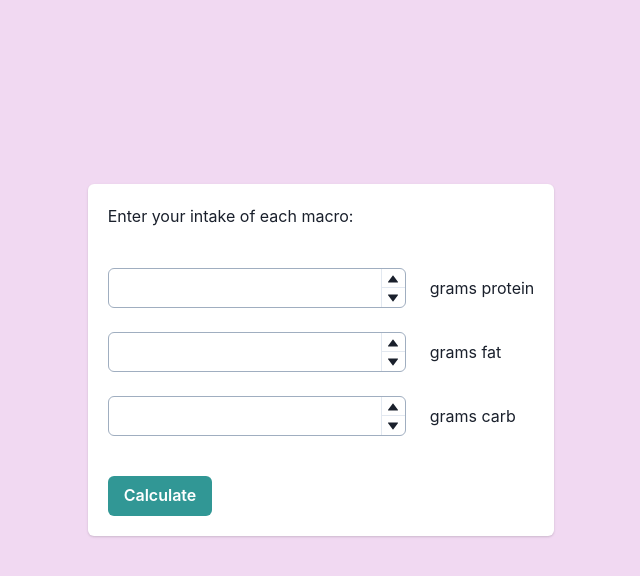
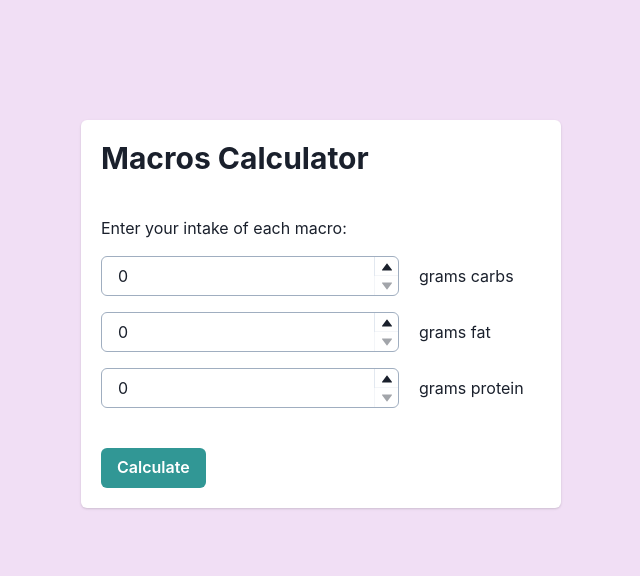
Before and after one commit to caitlynrawlings/MacroCalculator, a React (Create React App) app: page / in a window 1280 px wide. Shown: the top 576 px of the page, without its empty margins (319-959 px from the left). Built offline with nearby package versions, Linux system fonts and the light colour scheme.

Commit message:
made the other macro tabs. fixed some capitalization. added link for source. made fixed width container and fixed starting height.

```diff
--- a/src/App.js
+++ b/src/App.js
@@ -1,5 +1,6 @@
 import React, { useState } from 'react';
-import { ChakraProvider as ChakraBaseProvider } from '@chakra-ui/react'; // Changed ChakraBaseProvider to ChakraProvider
+import { ChakraProvider as ChakraBaseProvider } from '@chakra-ui/react';
+import { Container, Center } from '@chakra-ui/react'
 import theme from './theme.ts';
 import EnterInfo from './pages/EnterInfo.tsx';
 import Results from './pages/Results.tsx';
@@ -25,17 +26,26 @@ const App = () => {
 
   return (
     <ChakraBaseProvider theme={theme}>
+      <Center marginTop='15vh'>
+        <Container maxW='lg'>
           {currentPage === 'EnterInfo' && (
             <EnterInfo
+              carb={carb}
+              protein={protein}
+              fat={fat}
               onCalculate={loadResults}
-          // Add EnterInfo-specific props here
             />
           )}
           {currentPage === 'Results' && (
-        <Results carb={carb} protein={protein} fat={fat} onBack={loadEnter}
-          // Add Result-specific props here
+            <Results
+              carb={carb}
+              protein={protein}
+              fat={fat}
+              onBack={loadEnter}
             />
           )}
+        </Container>
+      </Center>
     </ChakraBaseProvider>
   );
 };
--- a/src/components/MacroInput.tsx
+++ b/src/components/MacroInput.tsx
@@ -9,10 +9,10 @@ import {
   } from '@chakra-ui/react';
   import React from 'react';
 
-  const MacroInput: React.FC<{ label: string; onAmountChange: (value: number) => void }> = ({ label, onAmountChange }) => {
+  const MacroInput: React.FC<{ label: string, defaultVal: number, onAmountChange: (value: number) => void }> = ({ label, defaultVal, onAmountChange }) => {
     return (
-      <HStack spacing="24px">
-        <NumberInput min={0} onChange={(_, valueAsString) => onAmountChange(valueAsString)}>
+      <HStack spacing="20px">
+        <NumberInput min={0} defaultValue={defaultVal} onChange={(_, valueAsString) => onAmountChange(valueAsString)}>
           <NumberInputField />
           <NumberInputStepper>
             <NumberIncrementStepper />
--- a/src/pages/EnterInfo.tsx
+++ b/src/pages/EnterInfo.tsx
@@ -1,11 +1,11 @@
 import React, { useState } from 'react';
-import { Card, CardHeader, CardBody, CardFooter, Text, Center, Stack, Button} from '@chakra-ui/react'
+import { Heading, Card, CardHeader, CardBody, CardFooter, Text, Center, Stack, Button} from '@chakra-ui/react'
 import MacroInput from '../components/MacroInput.tsx'
 
-const EnterInfo: React.FC<{ onCalculate: (protein: number, carb: number, fat: number) => void }> = ({ onCalculate }) => {
-  const [proteinAmount, setProteinAmount] = useState<number>(0);
-  const [CarbAmount, setCarbAmount] = useState<number>(0);
-  const [FatAmount, setFatAmount] = useState<number>(0);
+const EnterInfo: React.FC<{ protein: number, carb: number, fat: number, onCalculate: (protein: number, carb: number, fat: number) => void }> = ({ protein, carb, fat, onCalculate }) => {
+  const [proteinAmount, setProteinAmount] = useState<number>(protein);
+  const [CarbAmount, setCarbAmount] = useState<number>(carb);
+  const [FatAmount, setFatAmount] = useState<number>(fat);
 
   const handleProteinChange = (value: number) => {
     setProteinAmount(value);
@@ -25,16 +25,16 @@ const EnterInfo: React.FC<{ onCalculate: (protein: number, carb: number, fat: nu
   };
 
   return (
-    <Center h='90vh'>
     <Card>
       <CardHeader>
-          Enter your intake of each macro:
+        <Heading as='h1' size='lg'>Macros Calculator </Heading>
       </CardHeader>
       <CardBody>
-          <Stack spacing='24px'>
-            <MacroInput label='protein' onAmountChange={handleProteinChange}></MacroInput>
-            <MacroInput label='fat' onAmountChange={handleFatChange}></MacroInput>
-            <MacroInput label='carb' onAmountChange={handleCarbChange}></MacroInput>
+        <Stack spacing='16px'>
+          <Text>Enter your intake of each macro: </Text>
+          <MacroInput label='carbs' defaultVal={carb} onAmountChange={handleCarbChange}></MacroInput>
+          <MacroInput label='fat' defaultVal={fat} onAmountChange={handleFatChange}></MacroInput>
+          <MacroInput label='protein' defaultVal={protein} onAmountChange={handleProteinChange}></MacroInput>
         </Stack>
       </CardBody>
       <CardFooter>
@@ -43,7 +43,6 @@ const EnterInfo: React.FC<{ onCalculate: (protein: number, carb: number, fat: nu
         </Button>
       </CardFooter>
     </Card>
-    </Center>
   );
 };
 
--- a/src/pages/Macro.tsx
+++ b/src/pages/Macro.tsx
@@ -1,5 +1,5 @@
-import React, { useState } from 'react';
-import { Card, CardHeader, CardBody, CardFooter, Text, Center, Stack, Button} from '@chakra-ui/react'
+import React from 'react';
+import { Heading, Link, Card, CardHeader, CardBody, CardFooter, Text, Stack, Button} from '@chakra-ui/react'
 
 const Summary: React.FC<{ macro: string, amount: number, percentage: number, minRecommendation: number, maxRecommendation: number, source: string, onBack: () => void }> = ({ macro, amount, percentage, minRecommendation, maxRecommendation, source, onBack }) => {
 
@@ -11,7 +11,6 @@ const Summary: React.FC<{ macro: string, amount: number, percentage: number, min
     } else {  // if the percentage of this macro in diet is greater than the recommended
       const total = amount / (percentage / 100);
       const otherMacros = total - amount;
-      console.log(otherMacros)
       const diff = (((100 - maxRecommendation) / 100) * total - otherMacros) / (1 - ((100 - maxRecommendation) / 100))
       return diff.toFixed(2)
     }
@@ -20,20 +19,22 @@ const Summary: React.FC<{ macro: string, amount: number, percentage: number, min
   return (
     <Card>
         <CardHeader>
-          {macro}: {percentage}%
+          <Heading as='h1' size='md' noOfLines={1}>
+            {macro}
+          </Heading>
         </CardHeader>
         <CardBody>
-          <Stack spacing='24px'>
-            <Text>It's recommended for {minRecommendation}-{maxRecommendation}% of your diet to come from {macro}. </Text>
-            <Text>Source: {source} </Text>
+          <Stack spacing='16px'>
+            <Text>{macro}: {percentage}%</Text>
+            <Text>It's recommended for {minRecommendation}-{maxRecommendation}% of your diet to come from {macro.toLocaleLowerCase()} (<Link color='teal.500' href={source}>Source</Link>).</Text>
             {percentage < minRecommendation && (
-              <Text>To reach this recommendation with the current macro amount, {macro} intake would need to increase by {calculateChange("under")} grams.</Text>
+              <Text>To reach this recommendation with the current macro amount, {macro.toLocaleLowerCase()} intake would need to increase by {calculateChange("under")} grams.</Text>
             )}
             {percentage > maxRecommendation && (
               <Text>To reach this recommendation with the current macro amount, other macro intake would need to increase by a combined {calculateChange("over")} grams.</Text>
             )}
             {percentage <= maxRecommendation && percentage >= minRecommendation && (
-              <Text>Current macro amount is in this range.</Text>
+              <Text>Current {macro.toLocaleLowerCase()} intake is in recommendation range.</Text>
             )}
           </Stack>
         </CardBody>
--- a/src/pages/Results.tsx
+++ b/src/pages/Results.tsx
@@ -1,5 +1,5 @@
-import React, { useState } from 'react';
-import { Card, CardHeader, CardBody, CardFooter, Text, Center, Stack, Button, Tabs, TabList, Tab, TabPanel, TabPanels} from '@chakra-ui/react'
+import React from 'react';
+import { Tabs, TabList, Tab, TabPanel, TabPanels} from '@chakra-ui/react'
 import Macro from './Macro.tsx'
 import Summary from './Summary.tsx';
 
@@ -12,10 +12,11 @@ const Results: React.FC<{ protein: number, carb: number, fat: number, onBack: ()
   };
 
   return (
-    <Center h='90vh'>
-      <Tabs variant='soft-rounded' colorScheme='green'>
+    <Tabs variant='soft-rounded' colorScheme='teal'>
       <TabList>
         <Tab>Summary</Tab>
+        <Tab>Carbs</Tab>
+        <Tab>Fat</Tab>
         <Tab>Protein</Tab>
       </TabList>
       <TabPanels>
@@ -23,7 +24,27 @@ const Results: React.FC<{ protein: number, carb: number, fat: number, onBack: ()
           <Summary carb={carb} protein={protein} fat={fat} onBack={handleBack}/>
         </TabPanel>
         <TabPanel>
-            <Macro macro='protein'
+          <Macro macro='Carbs'
+            amount={carb}
+            percentage={parseFloat((100 * carb / total).toFixed(2))}
+            minRecommendation={45}
+            maxRecommendation={65}
+            source={"https://www.mayoclinic.org/healthy-lifestyle/nutrition-and-healthy-eating/in-depth/carbohydrates/art-20045705#:~:text=The%20Dietary%20Guidelines%20for%20Americans,calories%20should%20be%20from%20carbohydrates."}
+            onBack={handleBack}
+          ></Macro>
+        </TabPanel>
+        <TabPanel>
+          <Macro macro='Fat'
+            amount={fat}
+            percentage={parseFloat((100 * fat / total).toFixed(2))}
+            minRecommendation={20}
+            maxRecommendation={35}
+            source={"https://newsinhealth.nih.gov/2011/12/weighing-dietary-fats#:~:text=Experts%20say%20that%20the%20total,be%2025%25%20to%2035%25."}
+            onBack={handleBack}
+          ></Macro>
+        </TabPanel>
+        <TabPanel>
+          <Macro macro='Protein'
             amount={protein}
             percentage={parseFloat((100 * protein / total).toFixed(2))}
             minRecommendation={10}
@@ -34,7 +55,6 @@ const Results: React.FC<{ protein: number, carb: number, fat: number, onBack: ()
         </TabPanel>
       </TabPanels>
     </Tabs>
-    </Center>
   );
 };
 
--- a/src/pages/Summary.tsx
+++ b/src/pages/Summary.tsx
@@ -1,5 +1,5 @@
-import React, { useState } from 'react';
-import { Card, CardHeader, CardBody, CardFooter, Text, Center, Stack, Button} from '@chakra-ui/react'
+import React from 'react';
+import { Card, CardHeader, CardBody, CardFooter, Text, Center, Stack, Button, Heading} from '@chakra-ui/react'
 import MacroPercentage from '../components/MacroPercentage.tsx'
 
 const Summary: React.FC<{ protein: number, carb: number, fat: number, onBack: () => void }> = ({ protein, carb, fat, onBack }) => {
@@ -8,13 +8,13 @@ const Summary: React.FC<{ protein: number, carb: number, fat: number, onBack: ()
   return (
     <Card>
         <CardHeader>
-          Percentages of each macro in diet:
+          <Heading as='h1' size='md'>Percentages of each macro in diet: </Heading>
         </CardHeader>
         <CardBody>
-          <Stack spacing='24px'>
-            <MacroPercentage macro='protein' percentage={protein/total}></MacroPercentage>
-            <MacroPercentage macro='fat' percentage={fat/total}></MacroPercentage>
-            <MacroPercentage macro='carb' percentage={carb/total}></MacroPercentage>
+          <Stack spacing='16px'>
+            <MacroPercentage macro='Carbs' percentage={carb/total}></MacroPercentage>
+            <MacroPercentage macro='Fat' percentage={fat/total}></MacroPercentage>
+            <MacroPercentage macro='Protein' percentage={protein/total}></MacroPercentage>
           </Stack>
         </CardBody>
         <CardFooter>
--- a/src/theme.ts
+++ b/src/theme.ts
@@ -5,7 +5,7 @@ const theme = extendTheme({
   styles: {
     global: {
       'html, body': {
-        backgroundColor: '#F1D9F2',
+        backgroundColor: '#f1dff5',
         color: 'white',
       },
     },
```
Lines whose indentation alone changed are shown as unchanged.
